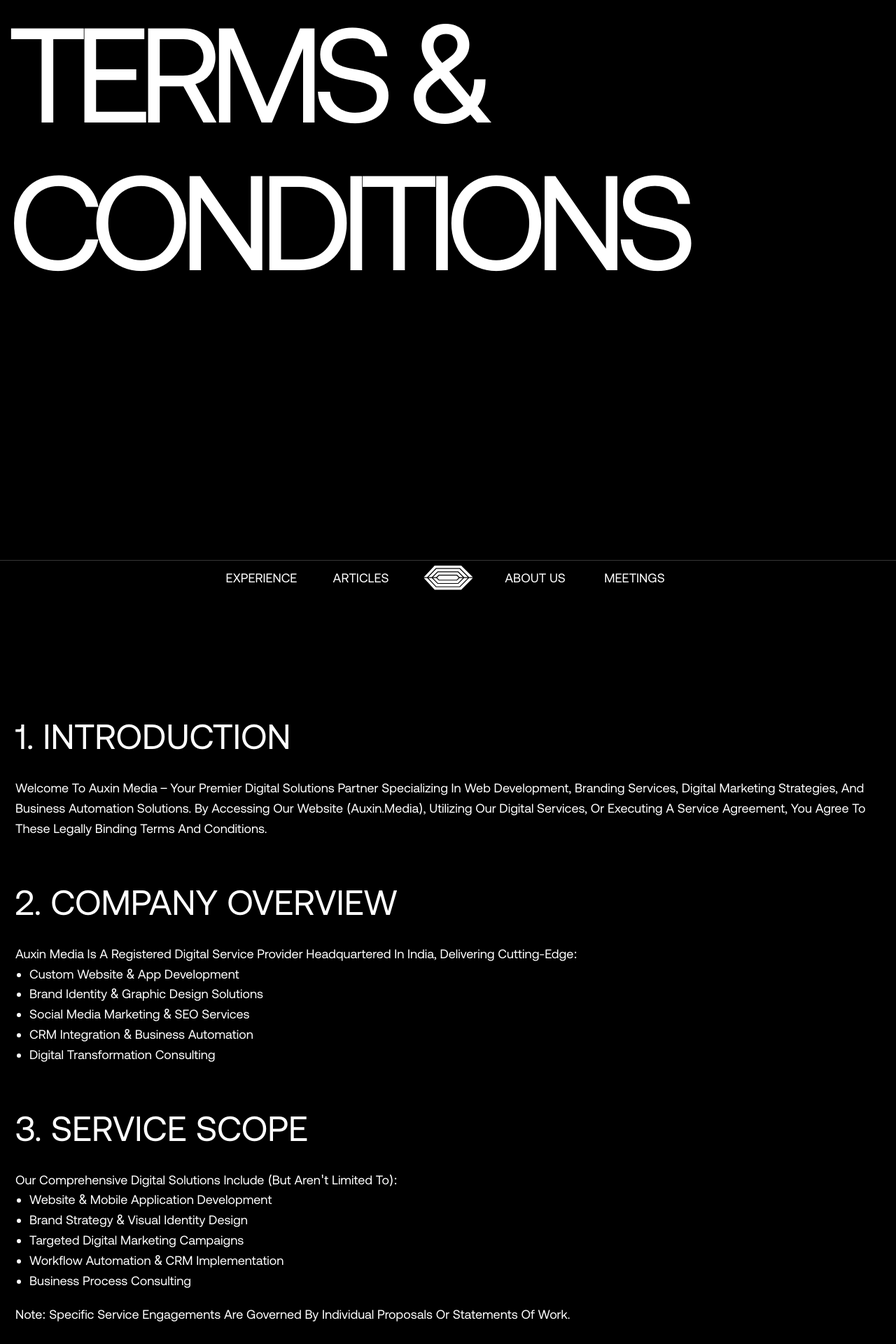
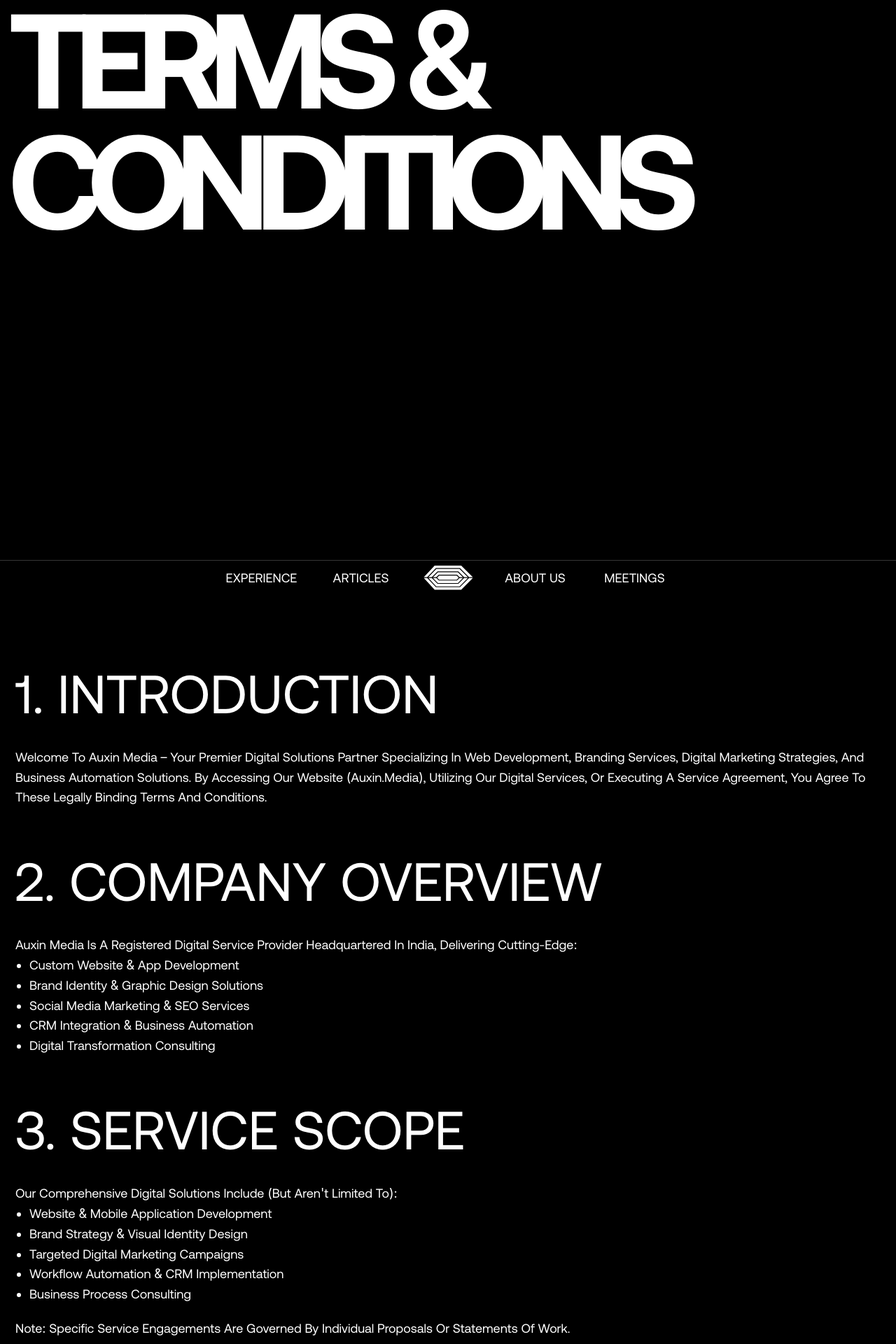
Before and after one commit to anurajthakur333/Auxin, a React (Vite) app: page /terms in a window 1280 px wide. Shown: the top 1920 px of the page at 70% size. Built offline with nearby package versions, Linux system fonts and the light colour scheme.

Commit message:
framer motion added and terms page ui changed

```diff
--- a/package.json
+++ b/package.json
@@ -13,6 +13,7 @@
     "@popperjs/core": "^2.11.8",
     "@studio-freight/lenis": "^1.0.42",
     "bootstrap": "^5.3.5",
+    "framer-motion": "^12.23.12",
     "lenis": "^1.3.4",
     "react": "^19.0.0",
     "react-dom": "^19.0.0",
--- /dev/null
+++ b/src/components/AnimatedText.tsx
@@ -0,0 +1,33 @@
+import { motion } from "framer-motion";
+
+interface AnimatedTextProps {
+  text: string;
+  delay?: number;
+  duration?: number;
+  className?: string;
+  style?: React.CSSProperties;
+}
+
+export const AnimatedText = ({
+  text,
+  delay = 0,
+  duration = 0.6,
+  className = "",
+  style = {}
+}: AnimatedTextProps) => {
+  return (
+    <motion.h1
+      className={className}
+      style={style}
+      initial={{ opacity: 0, y: 50 }}
+      animate={{ opacity: 1, y: 0 }}
+      transition={{
+        duration,
+        delay,
+        ease: "easeOut"
+      }}
+    >
+      {text}
+    </motion.h1>
+  );
+};
--- a/src/pages/Terms.tsx
+++ b/src/pages/Terms.tsx
@@ -1,12 +1,15 @@
-import { useEffect, useRef } from 'react';
+import { useEffect, useRef, useState } from 'react';
+import { motion } from "framer-motion";
 import Navbar from "../components/Navbar";
 import Footer from "../components/Footer";
+import { AnimatedText } from "../components/AnimatedText";
 import "../styles/fonts.css";
 import "../styles/Main.css";
 import Lenis from "lenis";
 
 const Terms = () => {
   const lenisRef = useRef<Lenis | null>(null);
+  const [showContent, setShowContent] = useState(false);
 
   useEffect(() => {
     // Initialize Lenis for smooth scrolling
@@ -27,12 +30,26 @@ const Terms = () => {
     };
     requestAnimationFrame(raf);
 
+    // Show content after a delay
+    const timer = setTimeout(() => setShowContent(true), 1000);
+
     return () => {
+      clearTimeout(timer);
       lenis.destroy();
     };
   }, []);
 
   return (
+    <div className="relative h-screen overflow-hidden bg-black">
+      {!showContent && (
+        <motion.div
+          className="absolute inset-0 bg-black z-50"
+          initial={{ y: 0 }}
+          animate={{ y: "-100%" }}
+          transition={{ duration: 1.2, ease: "easeInOut" }}
+        />
+      )}
+
       <div style={{
         display: "flex",
         flexDirection: "column",
@@ -43,22 +60,26 @@ const Terms = () => {
       }}>
         <Navbar />
 
-      <div style={{ flex: 1,}}>
+        <div style={{ flex: 1 }}>
           <div className="container-fluid">
-          <h1
+            {showContent && (
+              <AnimatedText
+                text="TERMS & CONDITIONS"
+                delay={0.2}
+                duration={0.6}
                 className="aeonik-regular text-white"
                 style={{
                   fontSize: "clamp(32px, 15vw, 770px)",
-              letterSpacing: "-16px",
-              lineHeight: "1.1",
-              fontWeight: 400,
+                  letterSpacing: "-20px",
+                  lineHeight: "0.9",
+                  fontWeight: 600,
                   textAlign: "left",
                   marginBottom: "600px"
                 }}
-          >
-            TERMS & <br />CONDITIONS
-          </h1>
+              />
+            )}
 
+            {showContent && (
               <div
                 className="aeonik-regular text-white"
             style={{
@@ -69,7 +90,7 @@ const Terms = () => {
               paddingLeft: "10px"
             }}
           >
-            <h2 style={{ fontSize: "clamp(28px, 6vw, 50px)", marginTop: "60px", marginBottom: "30px", }}>
+            <h2 style={{ fontSize: "clamp(28px, 6vw, 124px)", marginTop: "60px", marginBottom: "30px", }}>
               1. INTRODUCTION
             </h2>
             <p style={{ marginBottom: "40px" }}>
@@ -79,7 +100,7 @@ const Terms = () => {
               Binding Terms And Conditions.
             </p>
 
-            <h2 style={{ fontSize: "clamp(28px, 6vw, 50px)", marginTop: "60px", marginBottom: "30px", }}>
+            <h2 style={{ fontSize: "clamp(28px, 6vw, 124px)", marginTop: "60px", marginBottom: "30px", }}>
               2. COMPANY OVERVIEW
             </h2>
             <p style={{ marginBottom: "0px" }}>
@@ -93,7 +114,7 @@ const Terms = () => {
               <li>Digital Transformation Consulting</li>
             </ul>
 
-            <h2 style={{ fontSize: "clamp(28px, 6vw, 50px)", marginTop: "60px", marginBottom: "30px", }}>
+            <h2 style={{ fontSize: "clamp(28px, 6vw, 124px)", marginTop: "60px", marginBottom: "30px", }}>
               3. SERVICE SCOPE
             </h2>
             <p style={{ marginBottom: "0px" }}>
@@ -110,7 +131,7 @@ const Terms = () => {
               Note: Specific Service Engagements Are Governed By Individual Proposals Or Statements Of Work.
             </p>
 
-            <h2 style={{ fontSize: "clamp(28px, 6vw, 50px)", marginTop: "60px", marginBottom: "30px", }}>
+            <h2 style={{ fontSize: "clamp(28px, 6vw, 124px)", marginTop: "60px", marginBottom: "30px", }}>
               4. CLIENT OBLIGATIONS
             </h2>
             <p style={{ marginBottom: "0px" }}>You Agree To:</p>
@@ -120,7 +141,7 @@ const Terms = () => {
               <li>Designate A Primary Point Of Contact For Project Coordination</li>
             </ul>
 
-            <h2 style={{ fontSize: "clamp(28px, 6vw, 50px)", marginTop: "60px", marginBottom: "30px", }}>
+            <h2 style={{ fontSize: "clamp(28px, 6vw, 124px)", marginTop: "60px", marginBottom: "30px", }}>
               5. PAYMENT TERMS
             </h2>
             <ul style={{ marginBottom: "40px", paddingLeft: "20px" }}>
@@ -130,7 +151,7 @@ const Terms = () => {
               <li>Service suspension permitted for unpaid invoices exceeding 15 days</li>
             </ul>
 
-            <h2 style={{ fontSize: "clamp(28px, 6vw, 50px)", marginTop: "60px", marginBottom: "30px", }}>
+            <h2 style={{ fontSize: "clamp(28px, 6vw, 124px)", marginTop: "60px", marginBottom: "30px", }}>
               6. REFUND & CANCELLATION POLICY
             </h2>
             <ul style={{ marginBottom: "40px", paddingLeft: "20px" }}>
@@ -140,7 +161,7 @@ const Terms = () => {
               <li>Completed work billed at contractual rates upon cancellation</li>
             </ul>
 
-            <h2 style={{ fontSize: "clamp(28px, 6vw, 50px)", marginTop: "60px", marginBottom: "30px", }}>
+            <h2 style={{ fontSize: "clamp(28px, 6vw, 124px)", marginTop: "60px", marginBottom: "30px", }}>
               7. INTELLECTUAL PROPERTY RIGHTS
             </h2>
             <ul style={{ marginBottom: "40px", paddingLeft: "20px" }}>
@@ -150,7 +171,7 @@ const Terms = () => {
               <li>Source files require separate licensing (detailed in proposals)</li>
             </ul>
 
-            <h2 style={{ fontSize: "clamp(28px, 6vw, 50px)", marginTop: "60px", marginBottom: "30px", }}>
+            <h2 style={{ fontSize: "clamp(28px, 6vw, 124px)", marginTop: "60px", marginBottom: "30px", }}>
               8. LIABILITY LIMITATIONS
             </h2>
             <p style={{ marginBottom: "0px" }}>
@@ -166,7 +187,7 @@ const Terms = () => {
               <li>Business losses related to service utilization</li>
             </ul>
 
-            <h2 style={{ fontSize: "clamp(28px, 6vw, 50px)", marginTop: "60px", marginBottom: "30px", }}>
+            <h2 style={{ fontSize: "clamp(28px, 6vw, 124px)", marginTop: "60px", marginBottom: "30px", }}>
               9. CONFIDENTIALITY COMMITMENT
             </h2>
             <ul style={{ marginBottom: "0px", paddingLeft: "20px" }}>
@@ -179,18 +200,18 @@ const Terms = () => {
             </ul>
             <li style={{ marginBottom: "40px" }}>Confidentiality obligations survive contract termination</li>
 
-            <h2 style={{ fontSize: "clamp(28px, 6vw, 50px)", marginTop: "60px", marginBottom: "30px", }}>
+            <h2 style={{ fontSize: "clamp(28px, 6vw, 124px)", marginTop: "60px", marginBottom: "30px", }}>
               10. TERMINATION CLAUSES
             </h2>
             <p style={{ marginBottom: "20px" }}>Immediate termination rights for:</p>
-            <ul style={{ marginBottom: "20px", paddingLeft: "20px" }}>
+            <ul style={{ marginBottom: "0px", paddingLeft: "20px" }}>
               <li>Client fraud or illegal activity</li>
               <li>Payment breaches exceeding 30 days</li>
               <li>Harassment of team members</li>
             </ul>
-            <li style={{ marginBottom: "40px" }}>Client termination requires 14-day written notice + settled balances</li>
+            <li style={{ marginBottom: "px" }}>Client termination requires 14-day written notice + settled balances</li>
 
-            <h2 style={{ fontSize: "clamp(28px, 6vw, 50px)", marginTop: "60px", marginBottom: "30px", }}>
+            <h2 style={{ fontSize: "clamp(28px, 6vw, 124px)", marginTop: "60px", marginBottom: "30px", }}>
               11. LEGAL JURISDICTION
             </h2>
             <ul style={{ marginBottom: "60px", paddingLeft: "20px" }}>
@@ -199,11 +220,13 @@ const Terms = () => {
               <li>Exclusive jurisdiction in home state courts for injunctive relief</li>
             </ul>
               </div>
+            )}
           </div>
         </div>
 
         <Footer />
       </div>
+    </div>
   );
 };
 
```
Also changed, not shown: 1 other file (tests, documents, lock files or other folders). Lines whose indentation alone changed are shown as unchanged.
